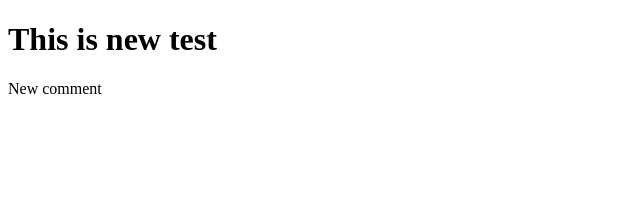
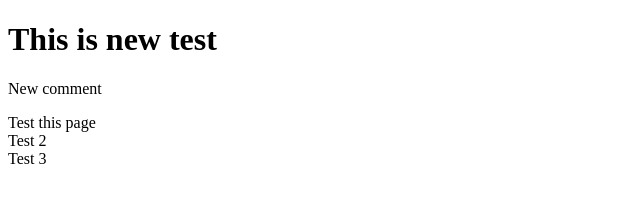
Before and after one commit to basimalali/MyApp2, a plain HTML site: page index.html in a window 1280 px wide. Shown: the whole page, without its empty margins (0-640 px from the left). Drawn offline with Linux system fonts and the light colour scheme.

Commit message:
added new div

```diff
--- a/index.html
+++ b/index.html
@@ -6,8 +6,12 @@
     <title>Document</title>
 </head>
 <body>
+
     <h1>This is new test</h1>
     <p>New comment</p>
+    <div> Test this page</div>
+    <div> Test 2</div>
+    <div>Test 3</div>
 
 </body>
 </html>
```
